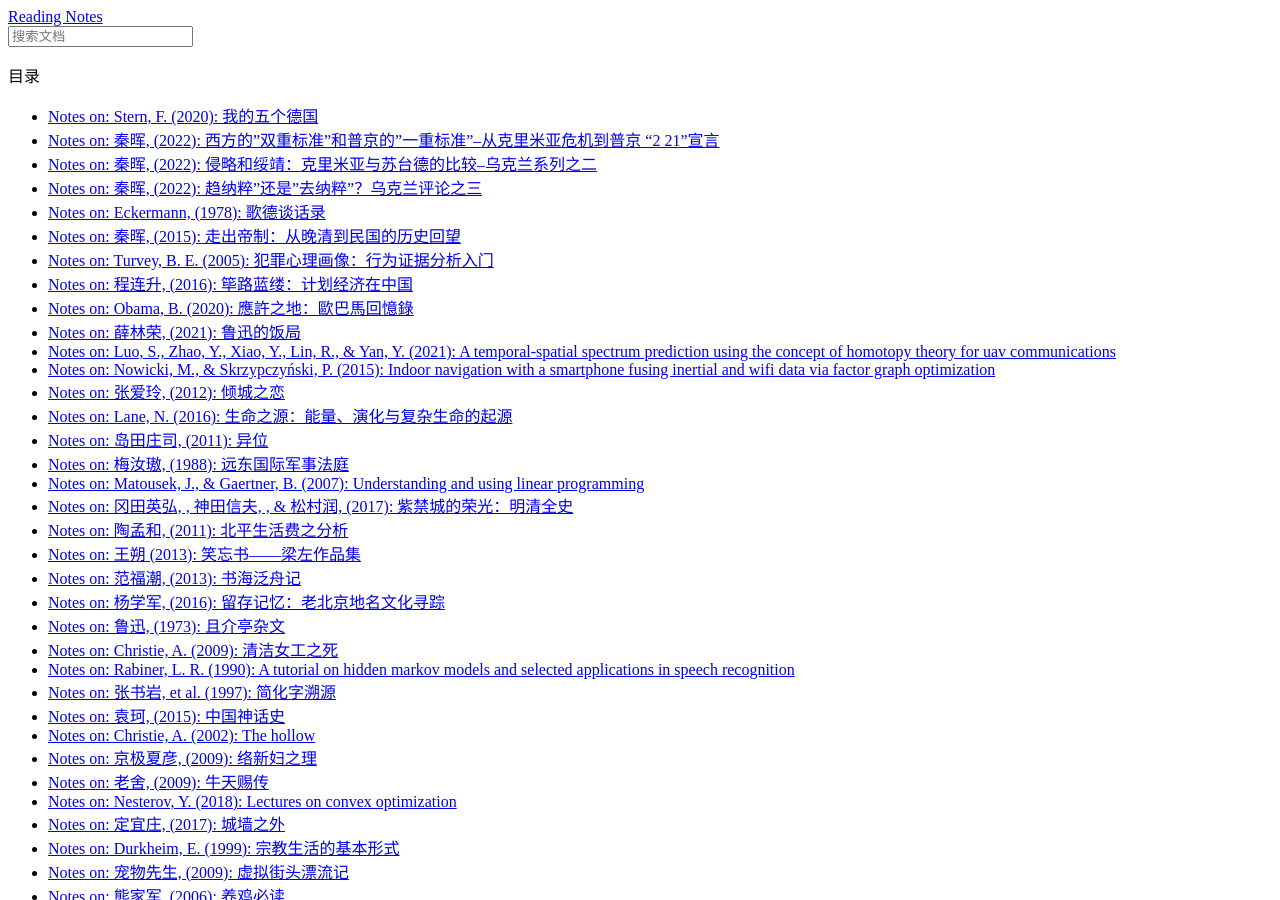
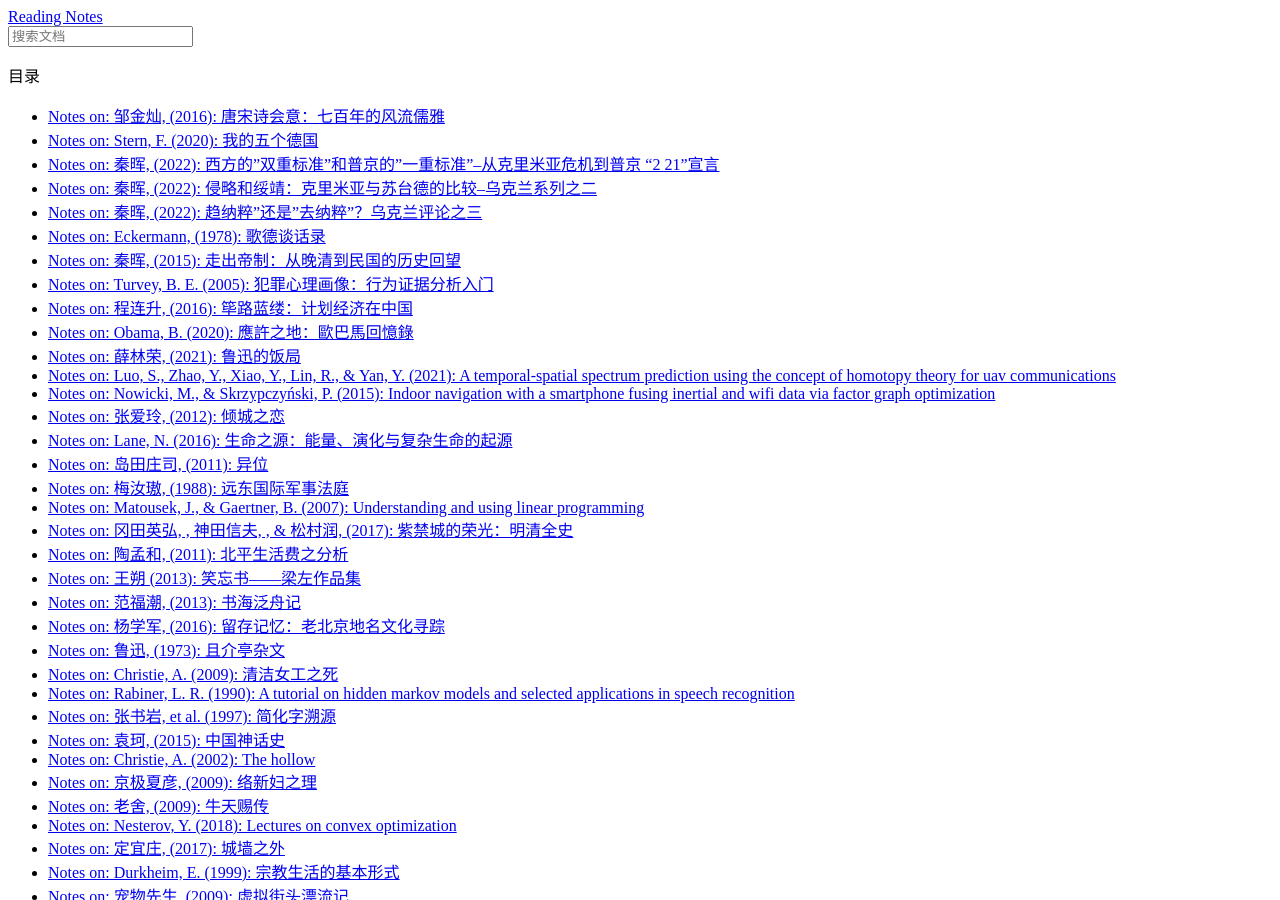
Before and after one commit to ufengger/bibtex-all, a Sphinx documentation site: the page built from docs/index.rst, in a window 1280 px wide and 900 px high. Built offline with Sphinx 7.4.7 and the Read the Docs theme 2.0.0, drawn with Linux system fonts in a browser that asks for light colours; some of the changed lines change nothing that is shown.

Commit message:
add notes

```diff
--- a/docs/index.rst
+++ b/docs/index.rst
@@ -19,6 +19,7 @@
    :hidden:
    :caption: 目录
 
+   邹金灿_唐宋诗会意_2016.rst
    Stern_我的五个德国_2020.rst
    秦晖_西方的双重标准和普京的一重标准_2022.rst
    秦晖_侵略和绥靖_2022.rst
--- /dev/null
+++ b/docs/邹金灿_唐宋诗会意_2016.rst
@@ -0,0 +1,39 @@
+Notes on: 邹金灿,  (2016): 唐宋诗会意：七百年的风流儒雅
+=======================================================
+
+`View on DouBan <https://book.douban.com/subject/26983150/>`_
+
+.. code-block:: bibtex
+
+   @book{邹金灿_唐宋诗会意_2016,
+     author    = {邹金灿},
+     title     = {唐宋诗会意：七百年的风流儒雅},
+     year      = {2016},
+     publisher = {长春出版社},
+     url       = {https://book.douban.com/subject/26983150/},
+   }
+
+风雅篇
+------
+
+在古人诗中，正反义并举的一个词，其义常落在一端。如李商隐的“浮世本来多聚散”，诗人
+伤心的是“散”；苏轼的“存亡惯见浑无泪”，意思是惯见“亡”而无泪。
+
+那些“无表现”之人
+----------------
+
+在读书方面，黄庭坚有这样一个说法：“大率学者喜博，而常病不精。泛滥百书，不若精于
+一也。有余力，然后及诸书，则涉猎诸篇亦得其精。盖以我观书，则处处得益；以书博我，
+则释卷而茫然。”
+
+多少人在重蹈楚国宫女的覆辙？
+----------------------------
+
+南宋诗人兼诗论家刘克庄认为：“以情性礼义为本，以鸟兽草木为料，风人之诗也。以书为
+本，以事为料，文人之诗也。”风人之诗讲求的是即景抒情，语句流美，容易上口，对诗人
+的天赋要求很高。而文人之诗则内敛深沉，语句可以不漂亮，但意思九曲八转，极尽迂回之
+能事，这就要求作者必须要多读书，胸中包罗各种典故，方可下笔。
+
+从风人之诗的角度看，诗的确如鲁迅所说，已经被唐人写尽了。但从文人之诗的角度看，诗
+却永远不会有被写尽的时日。宋诗有着丝毫不逊于唐诗的价值，也正因为其实现了从风人之
+诗到文人之诗的转变，它才在唐诗的百尺竿头上，更进了一步。
```
